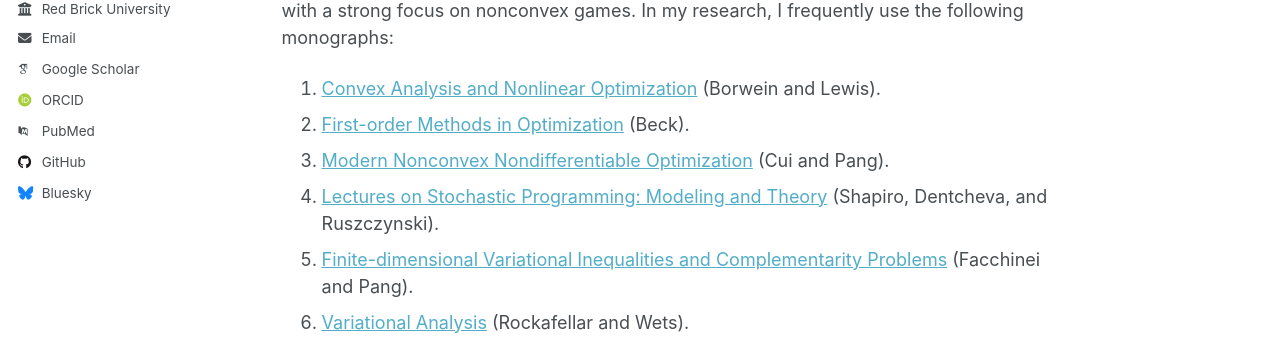
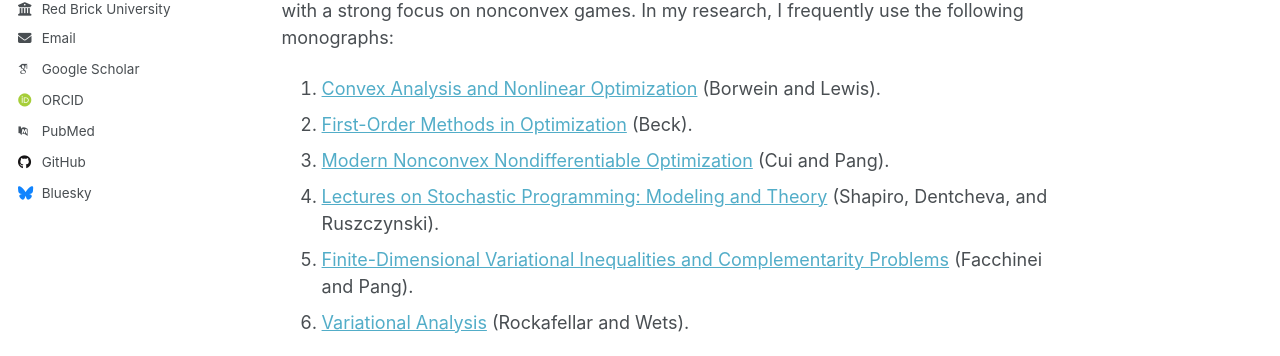
Before and after one commit to zyxiao97/zyxiao97.github.io, a Jekyll site: the page built from _pages/about.md, in a window 1280 px wide and 1237 px high. Shown: the part 404-760 px from the top of the window. Built offline with Jekyll 4.4.1, drawn with Linux system fonts in a browser that asks for light colours; some web fonts are replaced.

```diff
--- a/_pages/about.md
+++ b/_pages/about.md
@@ -14,10 +14,10 @@ Research Interests
 My research interests focuses on designing, developing and analyzing algorithms for solving nonsmooth optimization, nonconvex optimization, and stochastic optimization, with a strong focus on nonconvex games. In my research, I frequently use the following monographs:
 
 1. [Convex Analysis and Nonlinear Optimization](https://link.springer.com/book/10.1007/978-0-387-31256-9) (Borwein and Lewis).
-2. [First-order Methods in Optimization](https://epubs.siam.org/doi/book/10.1137/1.9781611974997) (Beck).
+2. [First-Order Methods in Optimization](https://epubs.siam.org/doi/book/10.1137/1.9781611974997) (Beck).
 3. [Modern Nonconvex Nondifferentiable Optimization](https://epubs.siam.org/doi/book/10.1137/1.9781611976748) (Cui and Pang).
 4. [Lectures on Stochastic Programming: Modeling and Theory](https://epubs.siam.org/doi/book/10.1137/1.9781611976595) (Shapiro, Dentcheva, and Ruszczynski).
-5. [Finite-dimensional Variational Inequalities and Complementarity Problems](https://link.springer.com/book/10.1007/b97543) (Facchinei and Pang).
+5. [Finite-Dimensional Variational Inequalities and Complementarity Problems](https://link.springer.com/book/10.1007/b97543) (Facchinei and Pang).
 6. [Variational Analysis](https://link.springer.com/book/10.1007/978-3-642-02431-3) (Rockafellar and Wets).
 
 Contact Info
```
